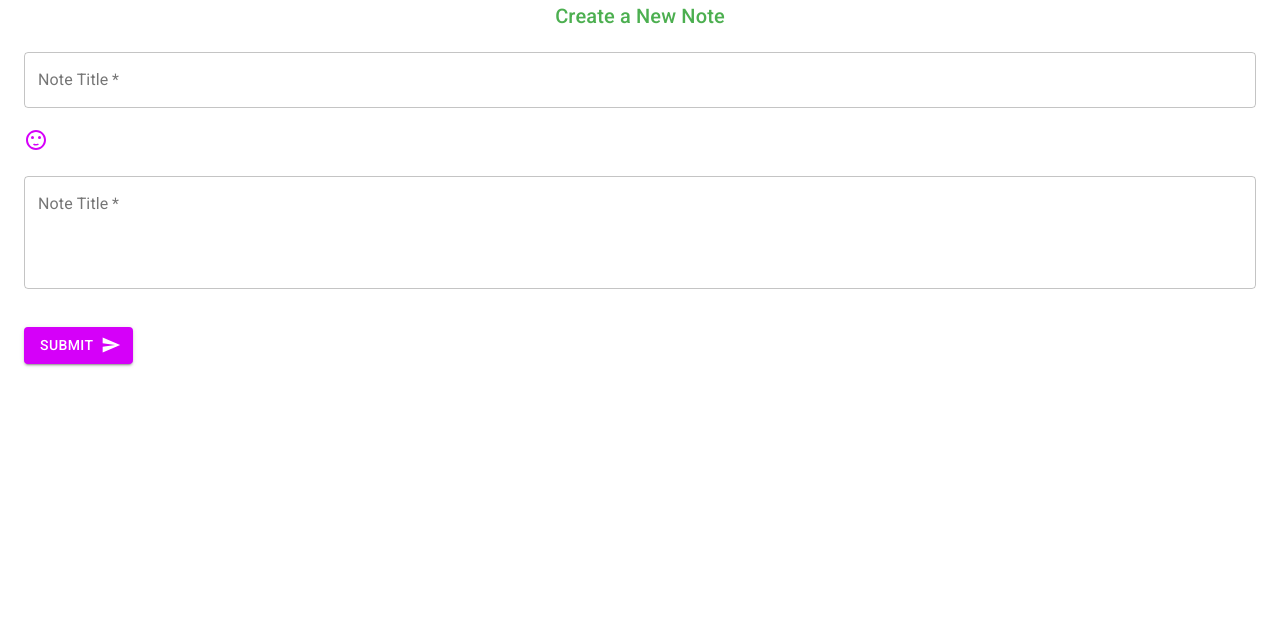
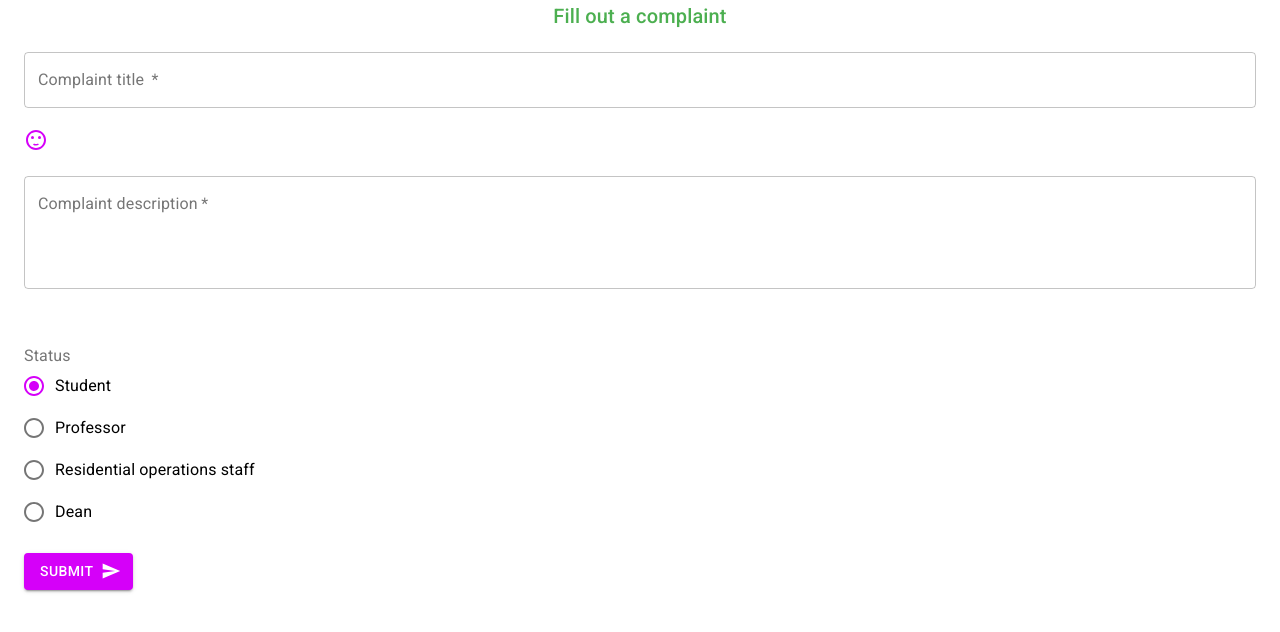
Before and after one commit to dartmouth-cs98/hack-a-thing-21f-2-tislam, a React (Create React App) app: page / in a window 1280 px wide. Shown: the top 632 px of the page. Built offline with nearby package versions, Linux system fonts and the light colour scheme.

Commit message:
adding form data

```diff
--- a/src/pages/Create.js
+++ b/src/pages/Create.js
@@ -1,11 +1,14 @@
 import React, {useState} from 'react'
-import { Container, TextField, Typography } from '@material-ui/core'
+import { Container, FormControlLabel, TextField, Typography } from '@material-ui/core'
 import { Button } from '@material-ui/core'
 import SentimentSatisfiedIcon from '@material-ui/icons/SentimentSatisfied';
 //import { Box } from '@material-ui/core';
 import SendIcon from '@material-ui/icons/Send';
 import { makeStyles } from '@material-ui/core';
-
+import { Radio } from '@material-ui/core';
+import { RadioGroup } from '@material-ui/core';
+import { FormControl } from '@material-ui/core';
+import { FormLabel } from '@material-ui/core';
 const useStyles = makeStyles({
   field: {
     marginTop: 20,
@@ -20,6 +23,8 @@ export default function Create() {
   const [details,setDetails] = useState('')
   const [titleError, setTitleError] = useState(false)
   const [detailsError, setDetailsError] = useState(false)
+  const [category, setCategory] = useState('Student')
+
 
   const handleSubmit = (e) => {
     e.preventDefault()
@@ -48,13 +53,13 @@ export default function Create() {
         gutterBottom
 
       >
-        Create a New Note
+        Fill out a complaint
       </Typography>
       <form noValidate autoComplete="off" onSubmit = {handleSubmit}>
         <TextField
           onChange = {(e)=> setTitle(e.target.value)}
           className = {classes.field}
-          label="Note Title"
+          label="Complaint title "
           variant="outlined"
           color="secondary"
           fullWidth
@@ -65,7 +70,7 @@ export default function Create() {
         <TextField
           onChange = {(e)=> setDetails(e.target.value)}
           className = {classes.field}
-          label="Note Title"
+          label="Complaint description"
           variant="outlined"
           color="secondary"
           multiline
@@ -75,6 +80,18 @@ export default function Create() {
           error = {detailsError}
         />
        < br />
+       <FormControl className = {classes.field}>
+       <FormLabel> Status </FormLabel>
+       < RadioGroup value = {category} onChange ={(e) => setCategory(e.target.value)}>
+        <FormControlLabel value= "Student" control = {<Radio />} label = "Student" />
+        <FormControlLabel value= "Professor" control = {<Radio />} label = "Professor" />
+        <FormControlLabel value= "Residential operations staff " control = {<Radio />} label = "Residential operations staff" />
+        <FormControlLabel value= "Dean" control = {<Radio />} label = "Dean" />
+      </RadioGroup>
+      </ FormControl>
+
+
+
       <Button
         type= "submit"
         variant= "contained"
```
